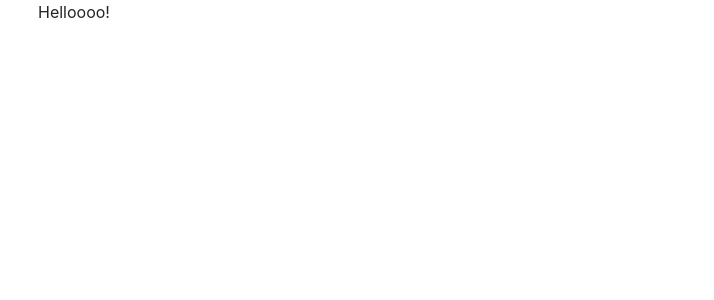
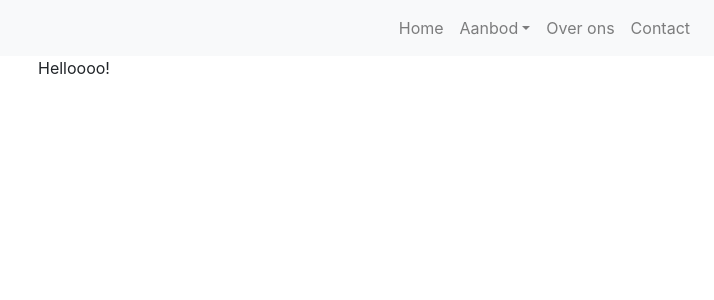
Before and after one commit to systemthinker/marlies, a React (Create React App) app: page / in a window 1280 px wide. Shown: the top 300 px of the page, without its empty margins (566-1280 px from the left). Built offline with nearby package versions, Linux system fonts and the light colour scheme.

Commit message:
styled navlink with menuitem

```diff
--- a/src/components/Navbar.js
+++ b/src/components/Navbar.js
@@ -4,6 +4,7 @@ import {
     Switch,
     Route,
     NavLink,
+    Link
 
 
    } from "react-router-dom";
@@ -12,7 +13,7 @@ import {
 
 
 export default function Navbar(){
-    return ( <Menu>
+    return (
 
         <nav class="navbar navbar-expand-lg navbar-light bg-light ">
 
@@ -22,29 +23,30 @@ export default function Navbar(){
             <div class="collapse navbar-collapse" id="navbarNavDropdown">
                 <ul class="navbar-nav ml-auto">
                     <li class="nav-item">
+
                     <MenuItem class="nav-link" component={NavLink} exact to={'/home'}>Home</MenuItem>
 
                     </li>
                     <li class="nav-item dropdown">
-                        <NavLink class="nav-link dropdown-toggle " exact to="/aanbod" id="navbarDropdownMenuLink" data-toggle="dropdown" aria-haspopup="true" aria-expanded="false">
+                        <MenuItem class="nav-link dropdown-toggle " component={NavLink} exact to="/aanbod" id="navbarDropdownMenuLink" data-toggle="dropdown" aria-haspopup="true" aria-expanded="false">
                         Aanbod
-                        </NavLink>
+                        </MenuItem>
                         <div class="dropdown-menu" aria-labelledby="navbarDropdownMenuLink">
-                        <NavLink class="dropdown-item" exact to="/workshops">Academy Workshops</NavLink>
-                        <NavLink class="dropdown-item" exact to="/maatwerk">Maatwerk voor groepen</NavLink>
-                        <NavLink class="dropdown-item" exact to="/coaching">Een op een coaching</NavLink>
+                        <MenuItem class="dropdown-item" component={NavLink} exact to="/workshops">Academy Workshops</MenuItem>
+                        <MenuItem class="dropdown-item" component={NavLink} exact to="/maatwerk">Maatwerk voor groepen</MenuItem>
+                        <MenuItem class="dropdown-item" component={NavLink} exact to="/coaching">Een op een coaching</MenuItem>
                         </div>
                     </li>
                     <li class="nav-item">
-                        <NavLink class="nav-link " exact to="/aanbod">Over ons</NavLink>
+                        <MenuItem class="nav-link " component={NavLink} exact to="/aanbod">Over ons</MenuItem>
                     </li>
                     <li class="nav-item">
-                        <NavLink class="nav-link " exact to="/aanbod">Contact</NavLink>
+                        <MenuItem class="nav-link " component={NavLink} exact to="/aanbod">Contact</MenuItem>
                     </li>
 
                 </ul>
             </div>
 </nav>
-</Menu>
+
     )
 }
```
